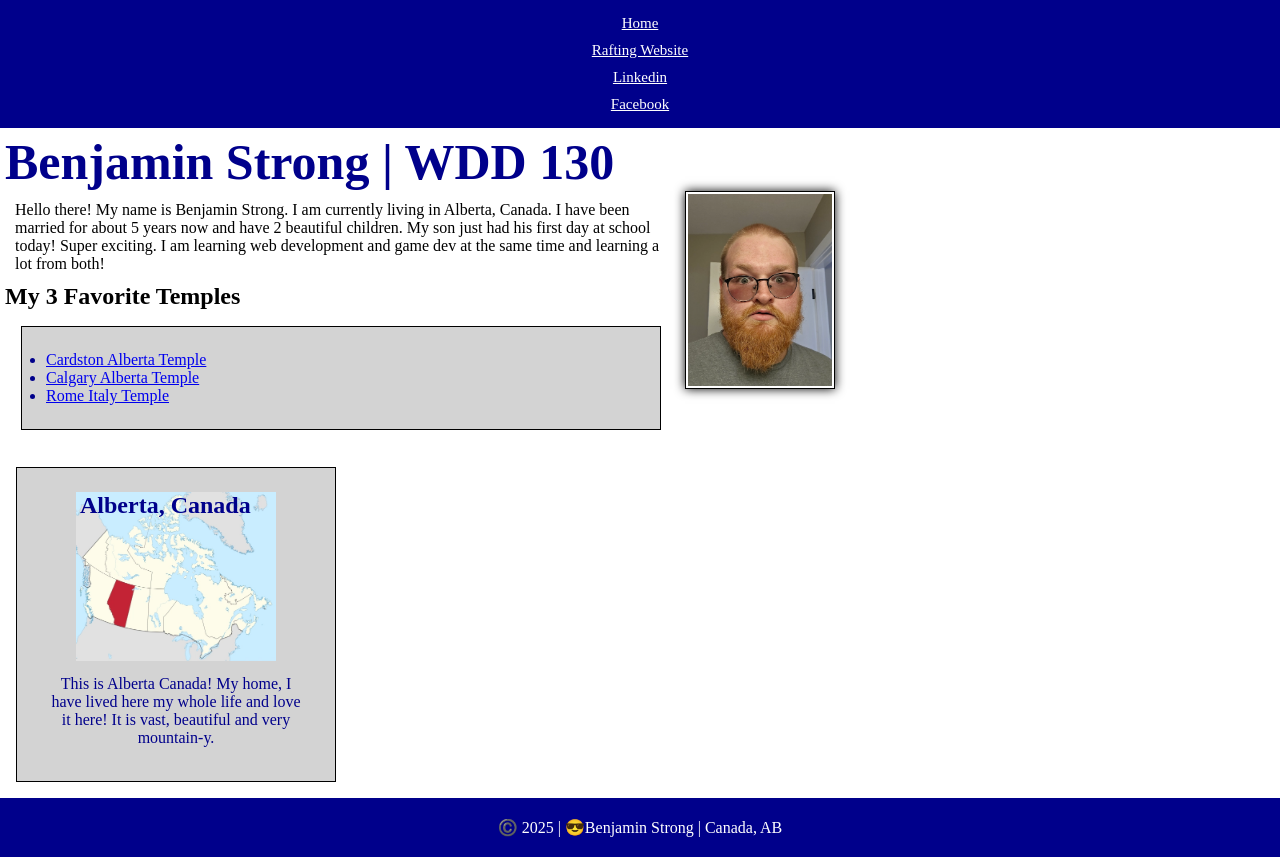
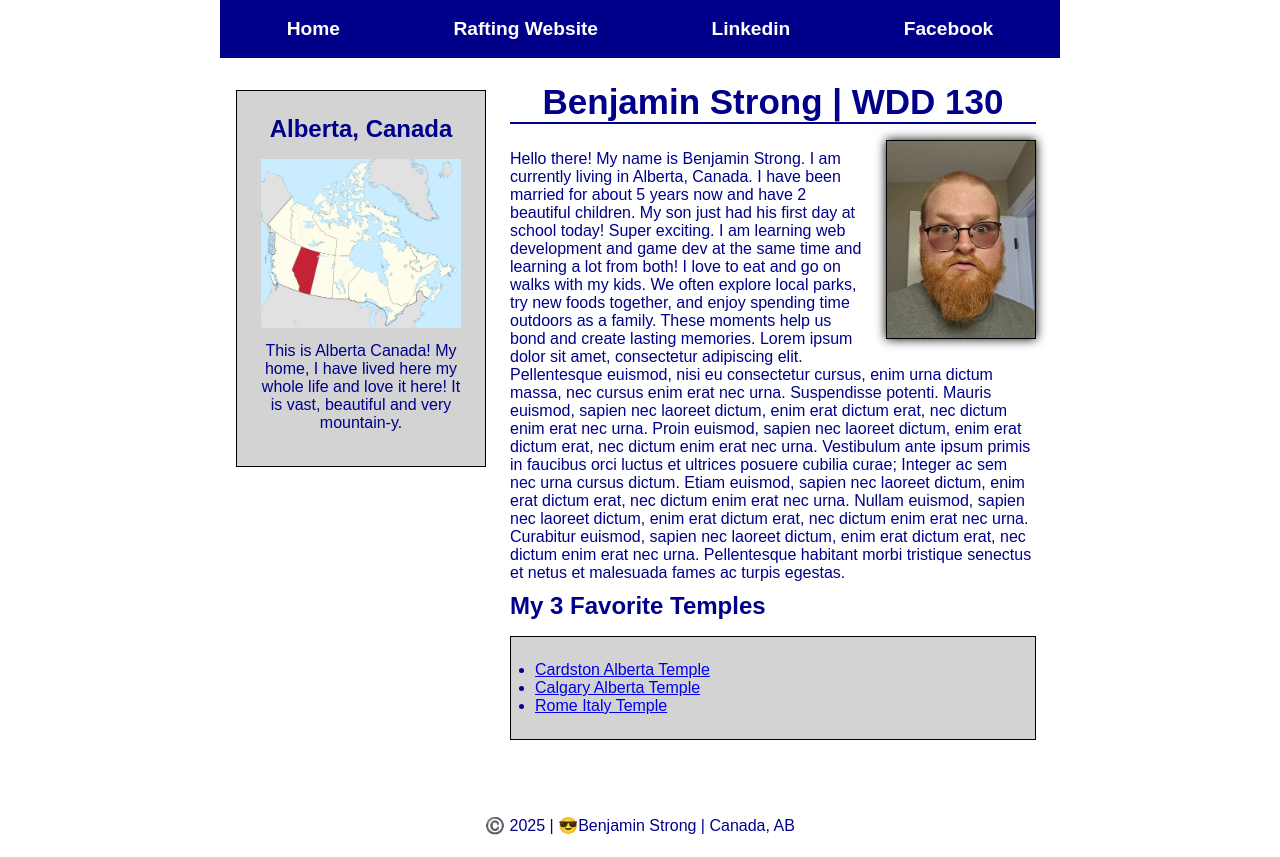
Before and after one commit to BenjaminS-BYU/wdd130, a plain HTML site: page index.html in a window 1280 px wide. Drawn offline with Linux system fonts and the light colour scheme.

Commit message:
Did the code along for week 4, also got ChatGPT to clean up the code and help with styling a little bit

```diff
--- a/index.html
+++ b/index.html
@@ -19,6 +19,7 @@
             <a href="https://facebook.com">Facebook</a>
         </nav>
     </header>
+        <div class="grid">
             <main>
                 <h1>Benjamin Strong | WDD 130</h1>
                 <img src="images/profile.webp" alt="Das me! Benjamin Strong" width="200" height="300"/>
@@ -28,6 +29,12 @@
                     now and have 2 beautiful children. My son just had his first day at school today! Super exciting. I am
                     learning web
                     development and game dev at the same time and learning a lot from both!
+                    I love to eat and go on walks with my kids. We often explore local parks, try new foods together, and enjoy spending time outdoors as a family. These moments help us bond and create lasting memories.
+                    Lorem ipsum dolor sit amet, consectetur adipiscing elit. Pellentesque euismod, nisi eu consectetur cursus, enim urna dictum massa, nec cursus enim erat nec urna. Suspendisse potenti. Mauris euismod, sapien nec laoreet dictum, enim erat dictum erat, nec dictum enim erat nec urna. Proin euismod, sapien nec laoreet dictum, enim erat dictum erat, nec dictum enim erat nec urna.
+
+                    Vestibulum ante ipsum primis in faucibus orci luctus et ultrices posuere cubilia curae; Integer ac sem nec urna cursus dictum. Etiam euismod, sapien nec laoreet dictum, enim erat dictum erat, nec dictum enim erat nec urna. Nullam euismod, sapien nec laoreet dictum, enim erat dictum erat, nec dictum enim erat nec urna.
+
+                    Curabitur euismod, sapien nec laoreet dictum, enim erat dictum erat, nec dictum enim erat nec urna. Pellentesque habitant morbi tristique senectus et netus et malesuada fames ac turpis egestas.
                 </p>
                 <h2>My 3 Favorite Temples</h2>
                 <ul class="box">
@@ -41,6 +48,7 @@
                 <img src="week02/images/alberta_in_canada.webp" alt="Map of Alberta, Canada"/>
                 <p>This is Alberta Canada! My home, I have lived here my whole life and love it here! It is vast, beautiful and very mountain-y.</p>
             </aside>
+        </div>
     <footer>
         <p>
             ©️ 2025 | 😎Benjamin Strong | Canada, AB
--- a/styles/styles.css
+++ b/styles/styles.css
@@ -1,6 +1,7 @@
+/* RESET & VARIABLES */
 * {
-    margin: 0px;
-    padding: 0px;
+    margin: 0;
+    padding: 0;
     box-sizing: border-box;
 }
 
@@ -11,57 +12,74 @@
     --black: black;
 }
 
+/* LAYOUT CONTAINERS */
+body {
+    font-family: Arial, sans-serif;
+    background-color: var(--white);
+    color: var(--darkblue);
+}
+
+header, .grid, footer {
+    max-width: 840px;
+    margin: 0 auto;
+}
+
+/* NAVIGATION */
 nav {
     background-color: var(--darkblue);
     padding: 10px;
+    display: flex;
+    flex-wrap: wrap;
+    justify-content: space-around;
+    align-items: center;
 }
 
-body {
-    margin: 0px auto;
+nav a {
+    color: var(--white);
+    display: block;
+    padding: 0.5rem;
+    font-size: 1.2rem;
+    font-weight: 700;
+    text-decoration: none;
 }
 
+/* MAIN GRID LAYOUT */
+.grid {
+    display: grid;
+    grid-template-columns: 1fr 3fr; /* aside + main */
+    gap: 1rem;
+    align-items: start;
+    padding: 1rem;
+}
+
+/* MAIN CONTENT */
 main {
-    max-width: 840px;
-    padding: 5px
+    grid-column: 2;
+    padding: 0.5rem;
 }
-nav a {
-    background-color: var(--darkblue);
-    color: var(--white);
-    display: block;
-    padding: 5px;
-    font-size: 15px;
-    text-align: center;
-}
-h1 {
-    color: var(--darkblue);
-    font-size: 50px;
-}
+
 main img {
     float: right;
     width: 150px;
     height: auto;
     border: 1px solid var(--black);
-    padding: 2px;
     box-shadow: 0 0 10px var(--black);
     margin: 0 0 1rem 1rem;
 }
-p {
-    padding: 10px;
-}
 
+/* ASIDE / SIDEBAR */
 aside {
-    width: 20em;
+    grid-column: 1;
+    grid-row: 1;
+    width: 100%;
     text-align: center;
-    margin: 1rem;
     border: 1px solid var(--black);
     padding: 20px;
     background-color: var(--lightgray);
-    color: var(--darkblue);
 }
 
 aside h2 {
-    position: absolute;
-    left: 80px
+    margin-bottom: 1rem;
 }
 
 aside img {
@@ -69,19 +87,9 @@ aside img {
     height: auto;
 }
 
-footer {
-    background-color: var(--darkblue);
-    padding: 10px;
-    margin-top: 1rem;
-    border-top: 0px;
-    color: var(--white);
-    text-align: center;
-}
-
-/* Class Selectors */
-
+/* BOXES */
 .box {
-    margin: 1rem;
+    margin: 1rem 0;
     border: 1px solid var(--black);
     padding: 1.5rem;
     background-color: var(--lightgray);
@@ -89,11 +97,30 @@ footer {
 }
 
 ul.box {
-    width: 40em;
+    width: 100%;
 }
 
 aside.box {
-    width: 20em;
-    height: auto;
+    width: 100%;
+}
+
+/* HEADINGS & PARAGRAPHS */
+h1 {
+    color: var(--darkblue);
+    font-size: 35px;
+    border-bottom: 2px solid var(--darkblue);
+    margin-bottom: 1rem;
     text-align: center;
 }
+
+p {
+    padding: 10px 0;
+}
+
+/* FOOTER */
+footer {
+    padding: 10px;
+    margin-top: 1rem;
+    color: var(--darkblue);
+    text-align: center;
+}
--- a/week04/styles/layout-exercises.css
+++ b/week04/styles/layout-exercises.css
@@ -23,18 +23,23 @@ div {
 
 .flex {
     background-color: #aba;
-    /* write declarations here */
+    display: flex;
+    justify-content: center;
+    align-items: center;
 
 }
 
 .grid {
     background-color: #abb;
-    /* enter declarations here */
+    display: grid;
+    place-items: center;
 
 }
 
 .container2 {
-    /* write declarations here */
+    display: flex;
+    flex-wrap: wrap;
+    justify-content: space-around;
 
 }
 
@@ -44,12 +49,13 @@ div {
 }
 
 .container3 {
-    /* write declarations here */
+    display: grid;
+    grid-template-columns: 1fr 1fr 1fr;
 
 }
 
 .columns-3 {
-    /* write declaration here */
+    grid-column: 1/4;
 
 }
 
```
Lines whose indentation alone changed are shown as unchanged.
